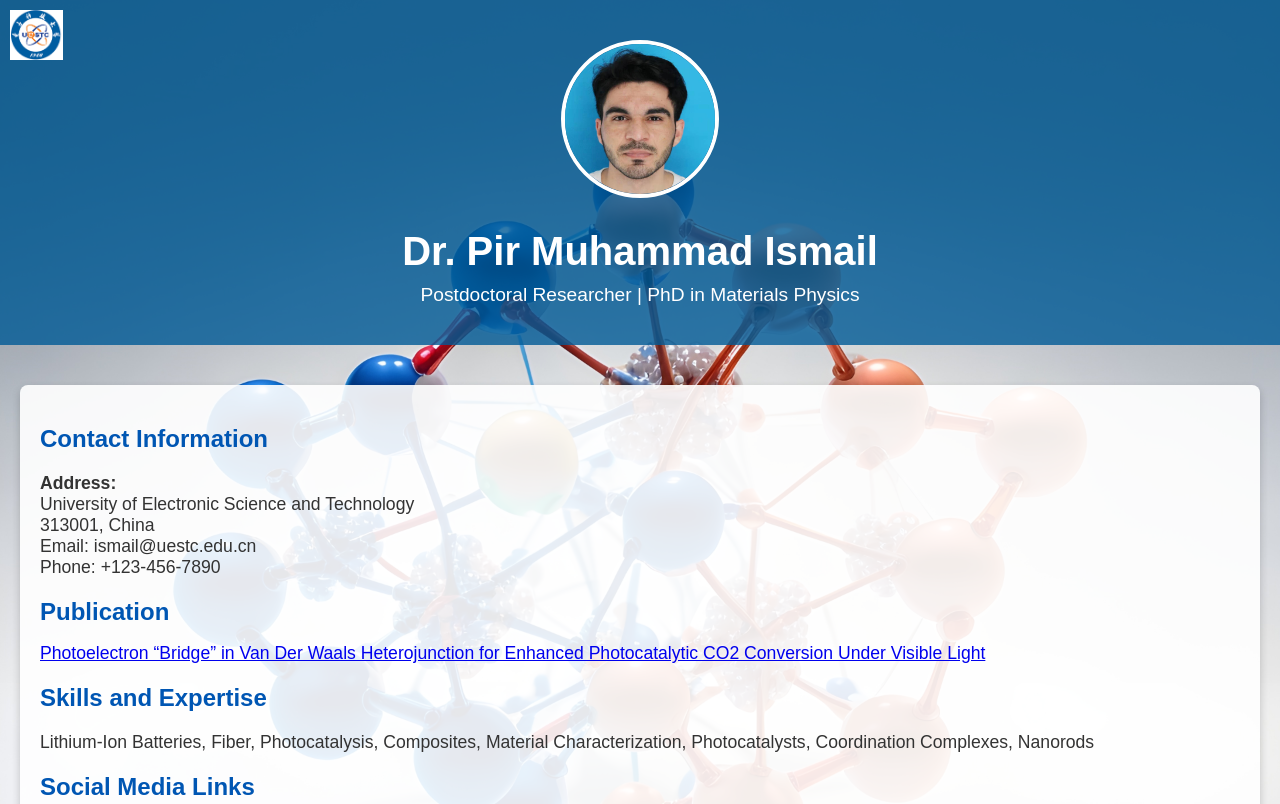
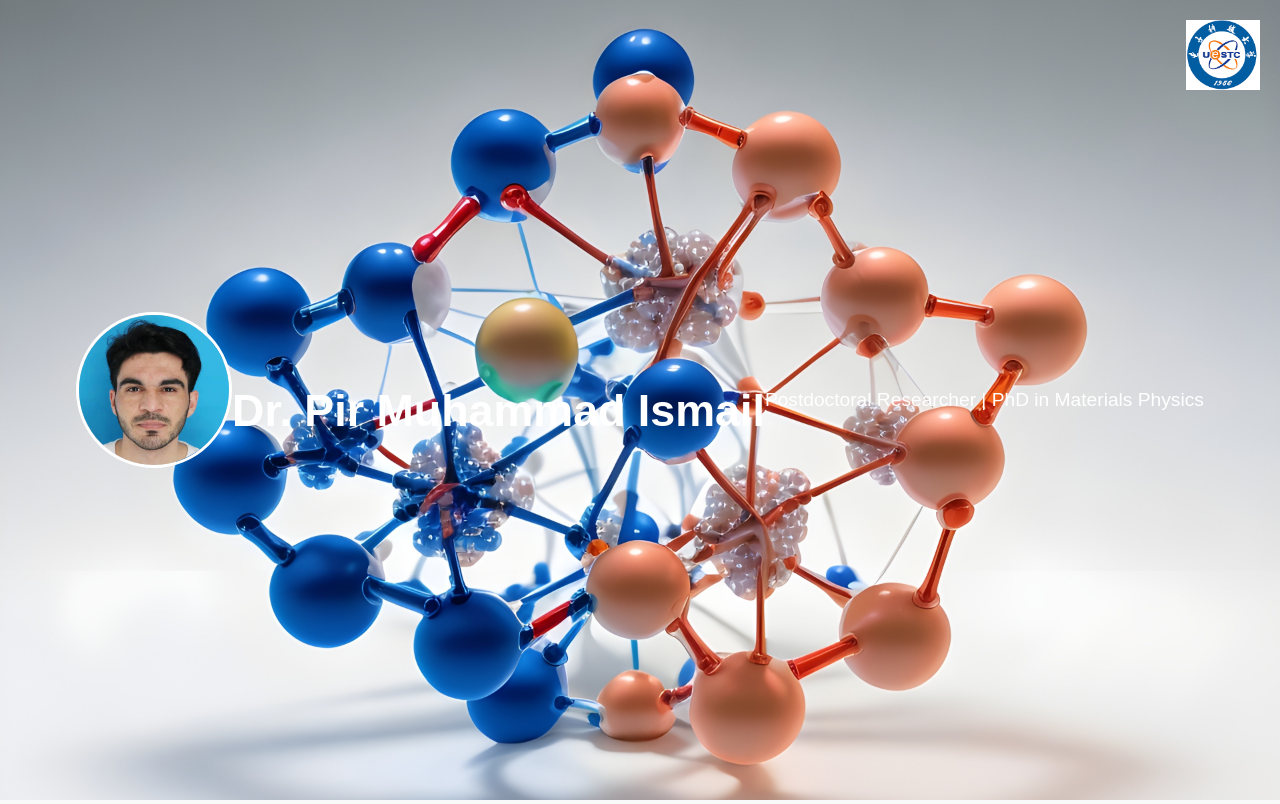
Before and after one commit to Nottykhan/Ismail, a plain HTML site: page index.html in a window 1280 px wide. Shown: the top 804 px of the page. Drawn offline with Linux system fonts and the light colour scheme.

Commit message:
Update styles.css

```diff
--- a/styles.css
+++ b/styles.css
@@ -1,104 +1,145 @@
 /* General Styles */
 body {
-    font-family: Arial, sans-serif;
     margin: 0;
-    padding: 0;
+    font-family: 'Arial', sans-serif;
+    background-color: #f9f9f9;
     color: #333;
-    background: url('beautiful-background.jpg') no-repeat center center fixed;
-    background-size: cover;
 }
 
-/* Header Styles */
+/* Header Section */
 header {
-    background-color: rgba(0, 91, 150, 0.8);
+    position: relative;
+    height: 100vh;
+    background: url('beautiful-background.jpg') no-repeat center center/cover;
+    display: flex;
+    align-items: center;
+    justify-content: center;
+    text-align: center;
     color: white;
-    padding: 20px 0;
-    text-align: center;
+}
+
+header .overlay {
+    position: absolute;
+    top: 0;
+    left: 0;
+    width: 100%;
+    height: 100%;
+    background: rgba(0, 0, 0, 0.6);
+}
+
+/* University Logo in Top-Right Corner */
+header .logo-container {
+    position: absolute;
+    top: 20px;
+    right: 20px;
+}
+
+header .logo-container img {
+    height: 70px;
+}
+
+header .content {
     position: relative;
+    z-index: 1;
+}
+
+header .profile-image {
+    width: 150px;
+    height: 150px;
+    border-radius: 50%;
+    border: 3px solid white;
+    margin-bottom: 20px;
 }
 
 header h1 {
-    font-size: 2.5em;
+    font-size: 2.8em;
     margin-bottom: 10px;
 }
 
 header p {
     font-size: 1.2em;
-    margin-top: 0;
+    margin: 0;
 }
 
-.logo-container {
-    position: absolute;
-    top: 10px;
-    left: 10px;
+/* Main Content */
+main {
+    width: 90%;
+    margin: 20px auto;
+    max-width: 1200px;
 }
 
-.logo-container img {
-    height: 50px;
+main section {
+    margin-bottom: 40px;
+    padding: 20px;
+    background: white;
+    border-radius: 8px;
+    box-shadow: 0 4px 6px rgba(0, 0, 0, 0.1);
 }
 
-.profile-image {
-    width: 150px;
-    height: 150px;
-    border-radius: 50%;
-    margin-top: 20px;
-    border: 4px solid white;
-}
-
-/* Main Content Styles */
-main {
-    max-width: 1200px;
-    margin: 40px auto;
-    padding: 20px;
-    background-color: rgba(255, 255, 255, 0.9);
-    border-radius: 8px;
-    box-shadow: 0 4px 8px rgba(0, 0, 0, 0.2);
-}
-
-h2 {
+main h2 {
+    font-size: 1.8em;
     color: #0056b3;
     margin-bottom: 15px;
 }
 
-ul {
-    list-style-type: none;
-    padding: 0;
+main p, main ul {
     font-size: 1.1em;
+    line-height: 1.6;
 }
 
-ul li {
+main ul {
+    padding-left: 20px;
+}
+
+main ul li {
     margin-bottom: 10px;
 }
 
-.address {
-    margin-top: 20px;
-    font-size: 1.1em;
+main a {
+    color: #0056b3;
+    text-decoration: none;
 }
 
-.skills {
-    margin-top: 20px;
-    font-size: 1.1em;
+main a:hover {
+    text-decoration: underline;
 }
 
 /* Social Media Links */
-.social-links {
-    list-style-type: none;
+.social-links ul {
+    display: flex;
+    flex-direction: column;
+    gap: 10px;
+    list-style: none;
     padding: 0;
+    margin: 0 auto;
+    max-width: 300px;
+}
+
+.social-links ul li {
     text-align: center;
+    font-size: 1.2em;
+}
+
+.social-links ul li a {
+    display: flex;
+    align-items: center;
+    justify-content: center;
+    gap: 8px;
+    font-size: 1.2em;
+    color: #0056b3;
+    text-decoration: none;
+    transition: color 0.3s ease;
+}
+
+.social-links ul li a:hover {
+    color: #003f87;
+}
+
+/* Footer */
+footer {
+    text-align: center;
+    background: #0056b3;
+    color: white;
+    padding: 10px 0;
     margin-top: 20px;
 }
-
-.social-links li {
-    display: inline;
-    margin: 0 15px;
-}
-
-.social-links a {
-    font-size: 1.5em;
-    text-decoration: none;
-    color: #0056b3;
-}
-
-.social-links a:hover {
-    color: #003f87;
-}
```
